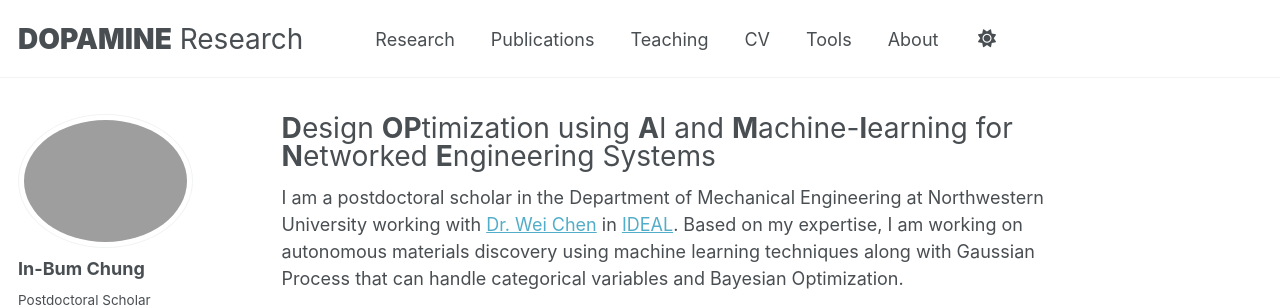
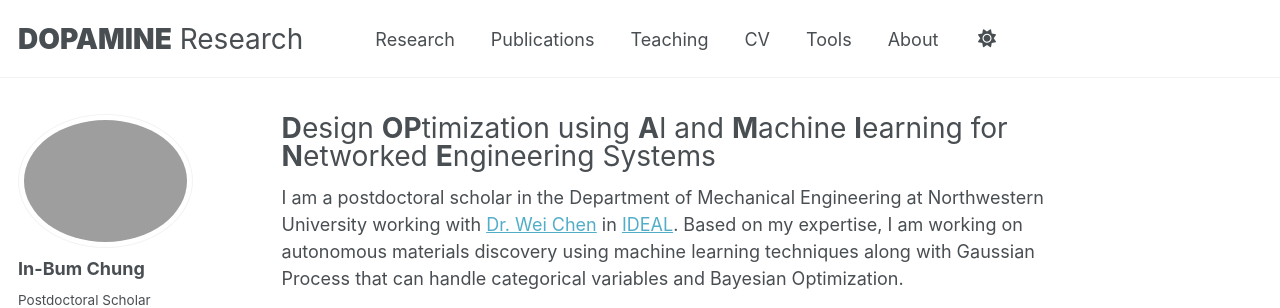
Before and after one commit to IBChung/IBChung.github.io, a Jekyll site: the page built from _pages/about.md, in a window 1280 px wide and 900 px high. Shown: the top 308 px of the window. Built offline with Jekyll 4.4.1, drawn with Linux system fonts in a browser that asks for light colours; some web fonts are replaced; a script that is not in the unit is left out.

Commit message:
Fix title formatting in about.md

```diff
--- a/_pages/about.md
+++ b/_pages/about.md
@@ -1,6 +1,6 @@
 ---
 permalink: /
-title: "<span style='font-weight: 400;'><strong>D</strong>esign <strong>OP</strong>timization using <strong>A</strong>I and <strong>M</strong>achine-<strong>l</strong>earning for <strong>N</strong>etworked <strong>E</strong>ngineering Systems</span>"
+title: "<span style='font-weight: 400;'><strong>D</strong>esign <strong>OP</strong>timization using <strong>A</strong>I and <strong>M</strong>achine <strong>l</strong>earning for <strong>N</strong>etworked <strong>E</strong>ngineering Systems</span>"
 author_profile: true
 redirect_from:
   - /about/
```
